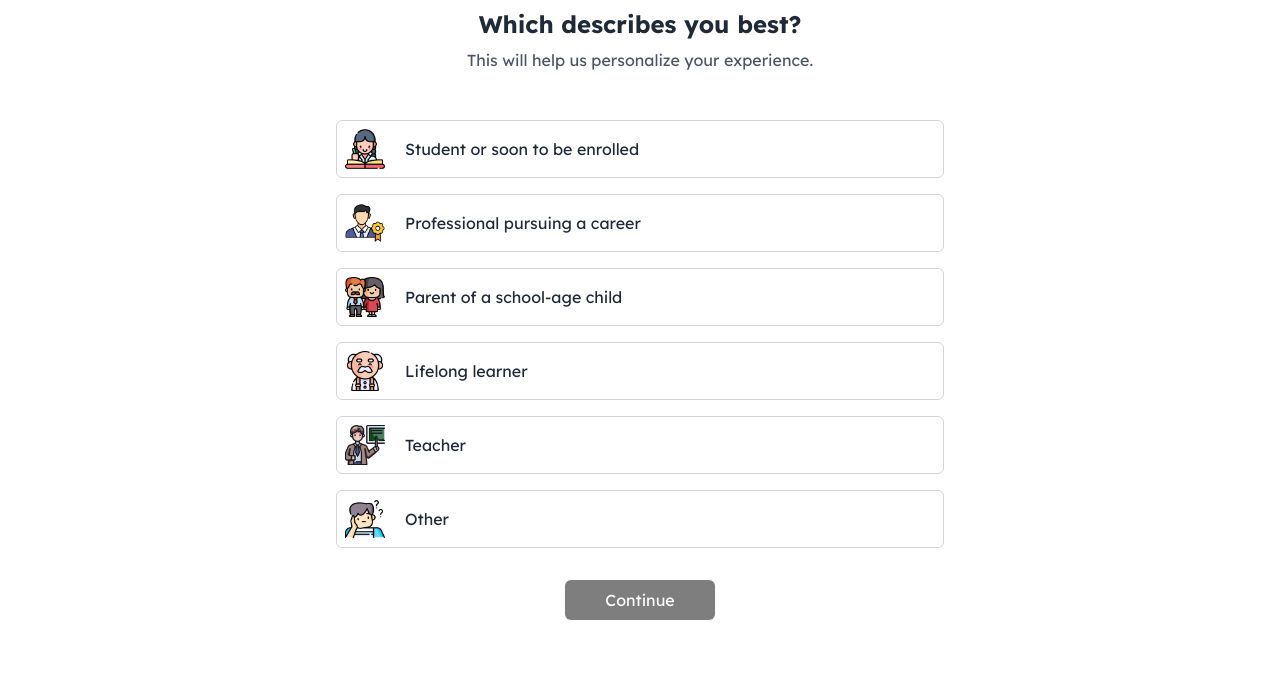
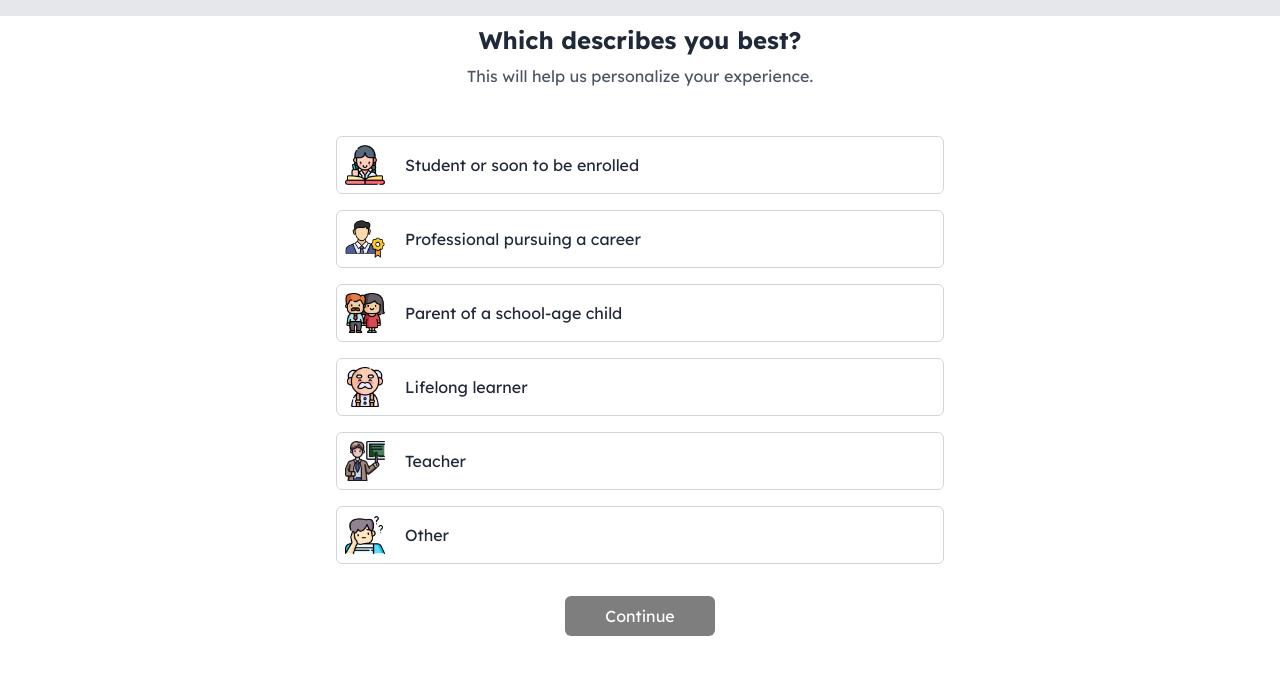
Before and after one commit to nikamaish/Aeonaxy_React_Tailwind, a React (Create React App) app: page / in a window 1280 px wide. Shown: the top 674 px of the page. Built offline with nearby package versions, Linux system fonts and the light colour scheme.

Commit message:
:hammer: buttons

```diff
--- a/src/App.js
+++ b/src/App.js
@@ -1,5 +1,5 @@
-import React from 'react';
-import { BrowserRouter as Router, Route, Routes } from 'react-router-dom';
+import React, { useState } from 'react';
+import { BrowserRouter as Router, Route, Routes, useLocation } from 'react-router-dom';
 import Description from './components/Description/Description';
 import Interest from './components/Interest/Interest';
 import RightPlace from './components/RightPlace/RightPlace';
@@ -8,9 +8,40 @@ import WayPage from './components/WayPage/WayPage';
 import LearningPath from './components/LearningPath/LearningPath';
 import Recommendation from './components/Recommendation/Recommendation';
 
+function ProgressBar() {
+  const location = useLocation();
+  let progress = 0;
+
+  // Calculate progress based on the current location
+  switch (location.pathname) {
+    case '/interest':
+      progress = 25;
+      break;
+    case '/rightplace':
+      progress = 50;
+      break;
+    case '/comfort':
+      progress = 75;
+      break;
+    case '/learningpath':
+      progress = 100;
+      break;
+    default:
+      progress = 0;
+  }
+
+  return (
+    <div className="h-4 bg-gray-200">
+      <div className={`h-full bg-blue-500 transition-all duration-500 ease-in-out w-${progress}`}></div>
+    </div>
+  );
+}
+
 function App() {
   return (
     <Router> {/* Wrap your routes with Router */}
+      <div>
+        <ProgressBar />
         <Routes>
           <Route path="/" element={<Description />} />
           <Route path="/interest" element={<Interest />} />
@@ -19,9 +50,8 @@ function App() {
           <Route path='/comfort' element={<Comfort/>}></Route>
           <Route path='/learningpath' element={<LearningPath/>}></Route>
           <Route path='/recommendation' element={<Recommendation/>}></Route>
-
-
         </Routes>
+      </div>
     </Router>
   );
 }
--- a/src/components/Comfort/Comfort.jsx
+++ b/src/components/Comfort/Comfort.jsx
@@ -55,9 +55,9 @@ const Comfort = () => {
         ))}
       </div>
 
-      <Link to='/waypage'><button className={`bg-black text-white p-2 px-10 my-4 rounded-md  ${selectedBox !== null ? '' : 'pointer-events-none opacity-50'}`} disabled={!selectedBox} >
-        Continue
-      </button></Link>
+      <button className={`bg-black text-white p-2 px-10 my-4 rounded-md  ${selectedBox !== null ? '' : 'pointer-events-none opacity-50'}`} disabled={!selectedBox} >
+      <Link to='/waypage'> Continue</Link>
+      </button>
     </div>
   );
 }
--- a/src/components/Description/Description.jsx
+++ b/src/components/Description/Description.jsx
@@ -1,7 +1,7 @@
 import React, { useState } from 'react';
 import { Link } from 'react-router-dom';
 
-const Description = ({ continueHandler }) => {
+const Description = () => {
     const personalData = [
         {
             id: 1,
@@ -56,7 +56,9 @@ const Description = ({ continueHandler }) => {
                 ))}
             </div>
 
-            <Link to='/interest'> <button className={`bg-black text-white p-2 px-10  rounded-md my-4 ${selectedBox ? '' : 'pointer-events-none opacity-50'}`} disabled={!selectedBox} > Continue</button></Link>
+            <button className={`bg-black text-white p-2 px-10 my-4 rounded-md  ${selectedBox !== null ? '' : 'pointer-events-none opacity-50'}`} disabled={!selectedBox} >
+        <Link to='/interest'>Continue</Link>
+        </button>
         </div>
     );
 }
--- a/src/components/Interest/Interest.jsx
+++ b/src/components/Interest/Interest.jsx
@@ -52,7 +52,10 @@ const Interest = () => {
                 ))}
             </div>
 
-            <Link to='/rightplace'><button className={`bg-black text-white p-2 px-10 my-4 rounded-md  ${selectedBox ? '' : 'pointer-events-none opacity-50'}`} disabled={!selectedBox}>Continue</button></Link>
+
+            <button className={`bg-black text-white p-2 px-10 my-4 rounded-md  ${selectedBox !== null ? '' : 'pointer-events-none opacity-50'}`} disabled={!selectedBox} >
+        <Link to='/rightplace'>Continue</Link>
+      </button>
         </div>
     );
 }
--- a/src/components/ProgressBar/ProgressBar.jsx
+++ b/src/components/ProgressBar/ProgressBar.jsx
@@ -3,18 +3,29 @@ import { useLocation } from 'react-router-dom';
 
 const ProgressBar = ({ totalSteps }) => {
   const location = useLocation();
-  const [progress, setProgress] = useState(0);
+  let progress = 0;
 
-  useEffect(() => {
-    const path = location.pathname;
-    const step = path === '/' ? 1 : parseInt(path.split('/')[1]);
-    const percentage = (step / totalSteps) * 100;
-    setProgress(percentage);
-  }, [location.pathname, totalSteps]);
+  // Calculate progress based on the current location
+  switch (location.pathname) {
+    case '/interest':
+      progress = 25;
+      break;
+    case '/rightplace':
+      progress = 50;
+      break;
+    case '/comfort':
+      progress = 75;
+      break;
+    case '/learningpath':
+      progress = 100;
+      break;
+    default:
+      progress = 0;
+    }
 
   return (
-    <div className="w-full h-4 bg-gray-200 rounded overflow-hidden">
-      <div className="h-full bg-blue-500" style={{ width: `${progress}%` }}></div>
+    <div className="h-4 bg-gray-200">
+      <div className={`h-full bg-blue-500 transition-all duration-500 ease-in-out w-${progress}%`}></div>
     </div>
   );
 };
--- a/src/components/RightPlace/RightPlace.jsx
+++ b/src/components/RightPlace/RightPlace.jsx
@@ -21,7 +21,7 @@ const RightPlace = () => {
       </div>
 
       <div className="mt-4">
-      <Link to='/comfort'><button className="bg-black text-white p-2 px-10 mb-2 rounded-md mt-4">Continue</button></Link>
+      <button className="bg-black text-white p-2 px-10 mb-2 rounded-md mt-4"><Link to='/comfort'>Continue</Link></button>
       </div>
     </div>
   );
--- a/src/components/WayPage/WayPage.jsx
+++ b/src/components/WayPage/WayPage.jsx
@@ -35,7 +35,7 @@ const WayPage = () => {
             </div>
 
             <div className="mt-4">
-            <Link to='/learningpath'><button className="bg-black text-white p-2 px-10 mb-2 rounded-md mt-4">Continue</button></Link>
+            <button className="bg-black text-white p-2 px-10 mb-2 rounded-md mt-4"><Link to='/learningpath'>Continue</Link></button>
             </div>
         </div>
     );
```
Lines whose indentation alone changed are shown as unchanged.
